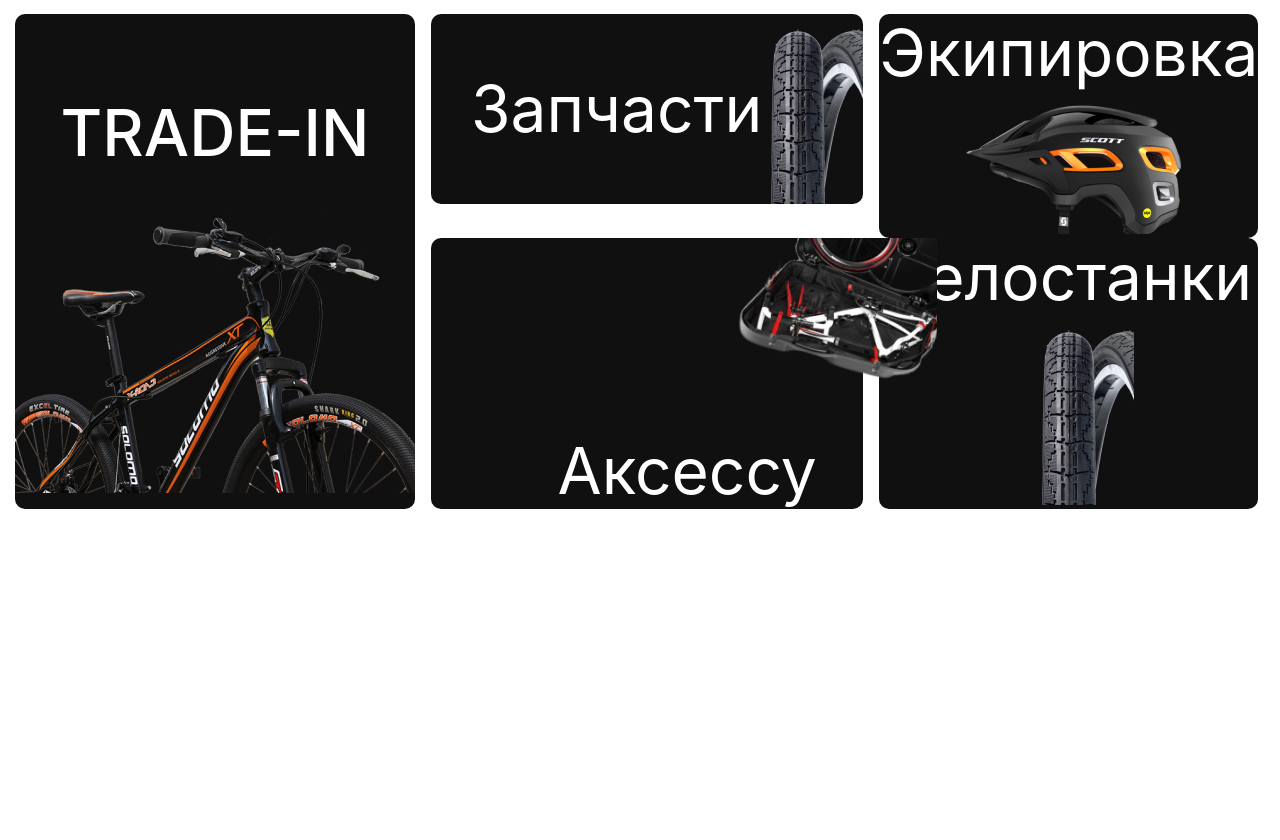
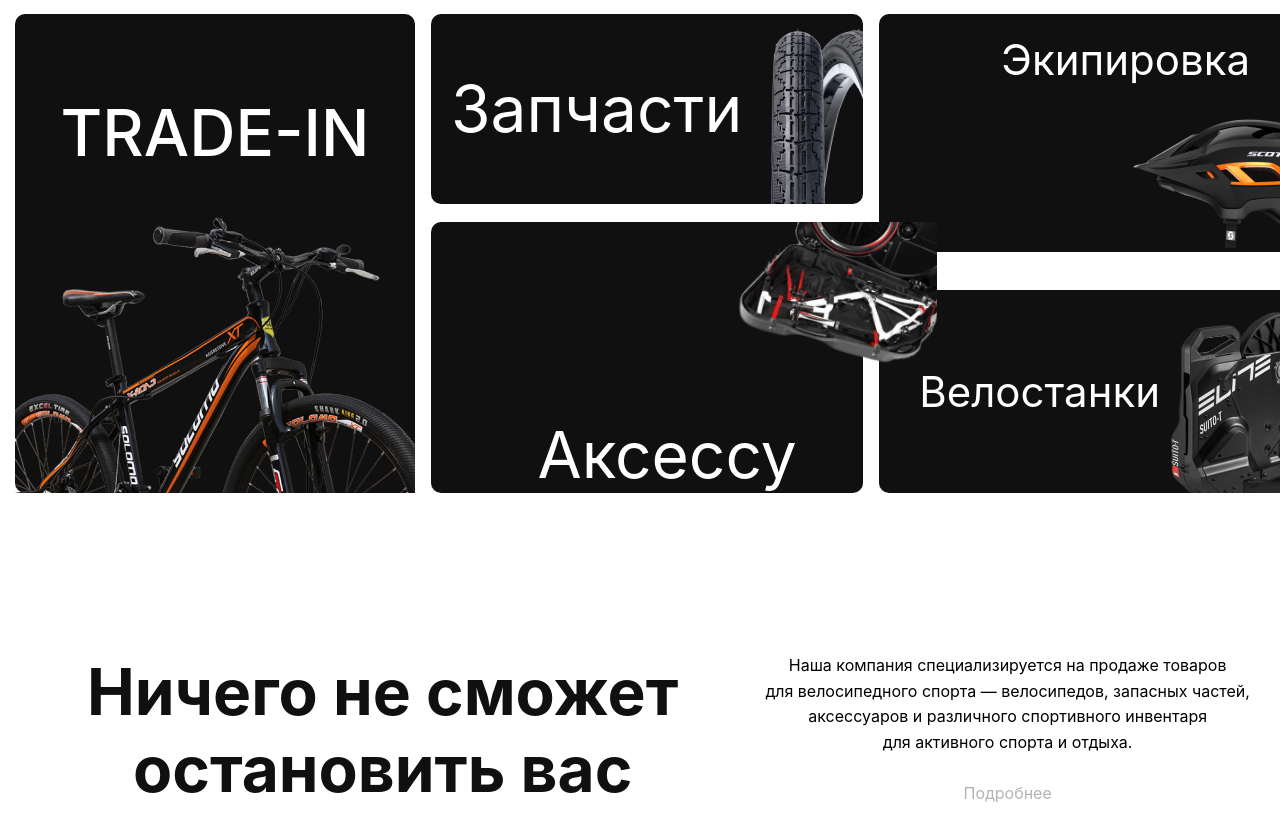
Before and after one commit to ElyorTuyliyev/bicycle, a React (Create React App) app: page / in a window 1280 px wide. Shown: the part 2960-3800 px from the top of the page. Before the commit the page ends 3469 px from the top, so only its background shows below. Built offline with nearby package versions, Linux system fonts and the light colour scheme; the HTML template or start-up script is replaced by a standard one.

Commit message:
add new catalog card

```diff
--- a/src/pages/Home/Home.style.js
+++ b/src/pages/Home/Home.style.js
@@ -221,7 +221,7 @@ const HomeStyle = styled.div`
   }
   .catalog__bicycle-spare-card-title {
     color: ${Colors.white[900]};
-    transform: translateX(40px);
+    transform: translateX(20px);
     font-size: 64px;
   }
 
@@ -242,17 +242,59 @@ const HomeStyle = styled.div`
     flex-direction: column;
     justify-content: space-between;
 
-    div {
+    .catalog__bicycle-equipment-card {
       border-radius: 10px;
-
-      align-items: center;
       color: #fff;
       background-color: ${Colors.dark[900]};
 
       p {
-        font-size: 64px;
+        font-size: 42px;
+        padding: 20px 0;
+        transform: translateX(40px);
+      }
+
+      img {
+        transform: translateX(150px);
       }
     }
+  }
+
+  .catalog__bicycle-equipment-card2 {
+    border-radius: 10px;
+    color: #fff;
+    background-color: ${Colors.dark[900]};
+    display: flex;
+    align-items: center;
+    justify-content: space-between;
+    p {
+      font-size: 42px;
+      transform: translateX(40px);
+    }
+  }
+
+  .catalog__motivation-text-wrapper {
+    display: flex;
+    padding: 160px 0 80px 0;
+  }
+
+  .catalog__motivation-title {
+    width: 700px;
+    font-size: 64px;
+    color: ${Colors.dark[900]};
+    flex: 1;
+  }
+
+  .catalog__motivation-text {
+    flex: 0.7;
+    font-size: 16px;
+    line-height: 25.6px;
+    display: flex;
+    flex-direction: column;
+    justify-content: space-between;
+  }
+
+  .catalog__motivation-link {
+    color: ${Colors.dark[300]};
   }
 `;
 
--- a/src/pages/Home/index.jsx
+++ b/src/pages/Home/index.jsx
@@ -141,29 +141,43 @@ function Home() {
                       <p className="catalog__bicycle-spare-card-title">
                         Запчасти
                       </p>
-                      <img src={CatalogBalloon} alt="Bicycle" />
+                      <img src={CatalogBalloon} alt="CatalogBalloon" />
                     </div>
                     <div className="catalog__bicycle-spare-card2">
-                      <img src={CatalogAccessories} alt="Bicycle" />
+                      <img src={CatalogAccessories} alt="CatalogAccessories" />
                       <p className="catalog__bicycle-spare-card-title">
                         Аксессу
                       </p>
                     </div>
                   </div>
                   <div className="catalog__bicycle-equipment">
-                    <div>
+                    <div className="catalog__bicycle-equipment-card">
                       <p>Экипировка</p>
-                      <img src={CatalogScot} alt="Bicycle" />
+                      <img src={CatalogScot} alt="CatalogScot" />
                     </div>
-                    <div>
+                    <div className="catalog__bicycle-equipment-card2">
                       <p>Велостанки</p>
-                      <img src={CatalogBalloon} alt="Bicycle" />
+                      <img src={CatalogStands} alt="CatalogStands" />
                     </div>
                   </div>
                 </div>
               </div>
+              <div className="catalog__motivation-text-wrapper">
+                <h3 className="catalog__motivation-title">
+                  Ничего не сможет остановить вас
+                </h3>
+                <p className="catalog__motivation-text">
+                  Наша компания специализируется на продаже товаров
+                  для велосипедного спорта — велосипедов, запасных частей,
+                  аксессуаров и различного спортивного инвентаря для активного
+                  спорта и отдыха.
+                  <span className="catalog__motivation-link">Подробнее</span>
+                </p>
+              </div>
             </Container>
           </section>
+
+          <section className=""></section>
         </HomeStyle>
       </main>
     </>
```
Also changed, not shown: src/assets/icons/player.svg (added).
